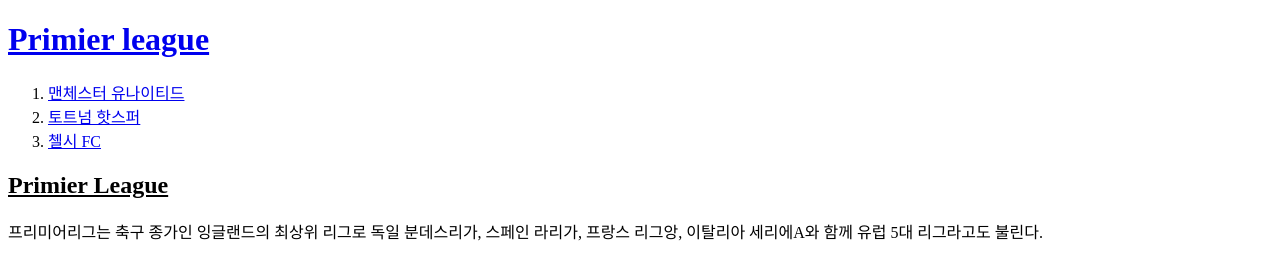
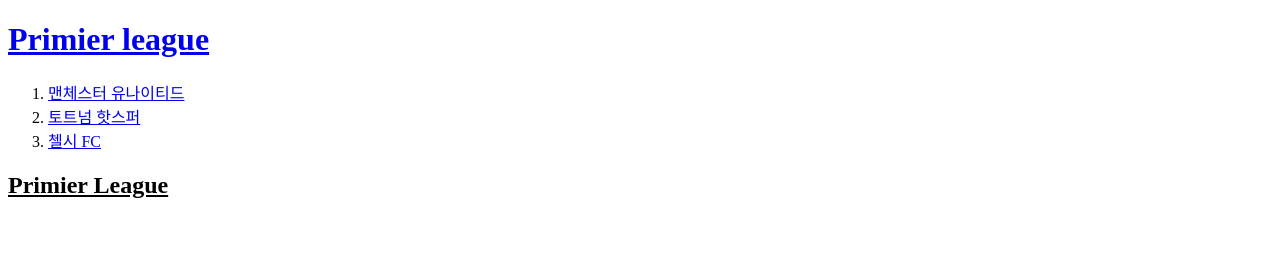
Before and after one commit to reewon/web1, a plain HTML site: page index.html in a window 1280 px wide. Drawn offline with Linux system fonts and the light colour scheme.

Commit message:
Update index.html

```diff
--- a/index.html
+++ b/index.html
@@ -14,8 +14,5 @@
   </ol>
 
   <h2><u>Primier League</u></h2>
-  <p>
-  프리미어리그는 축구 종가인 잉글랜드의 최상위 리그로 독일 분데스리가, 스페인 라리가, 프랑스 리그앙, 이탈리아 세리에A와 함께 유럽 5대 리그라고도 불린다.
-  </p>
 </body>
 </html>
```
